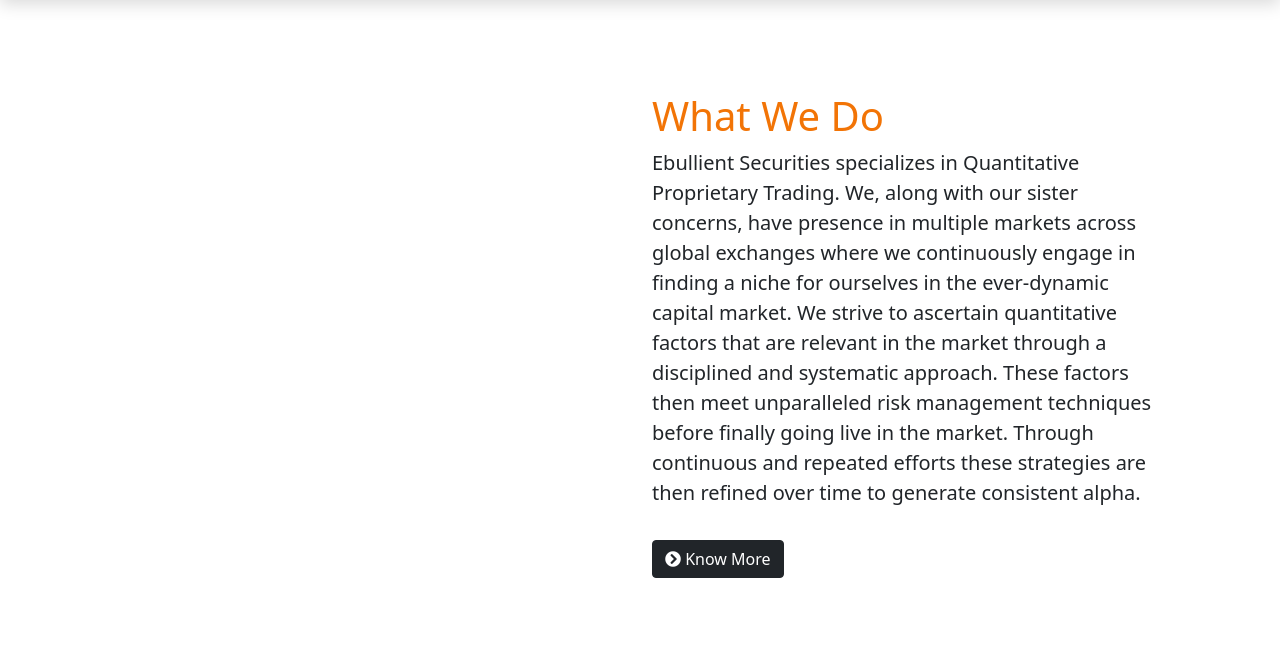
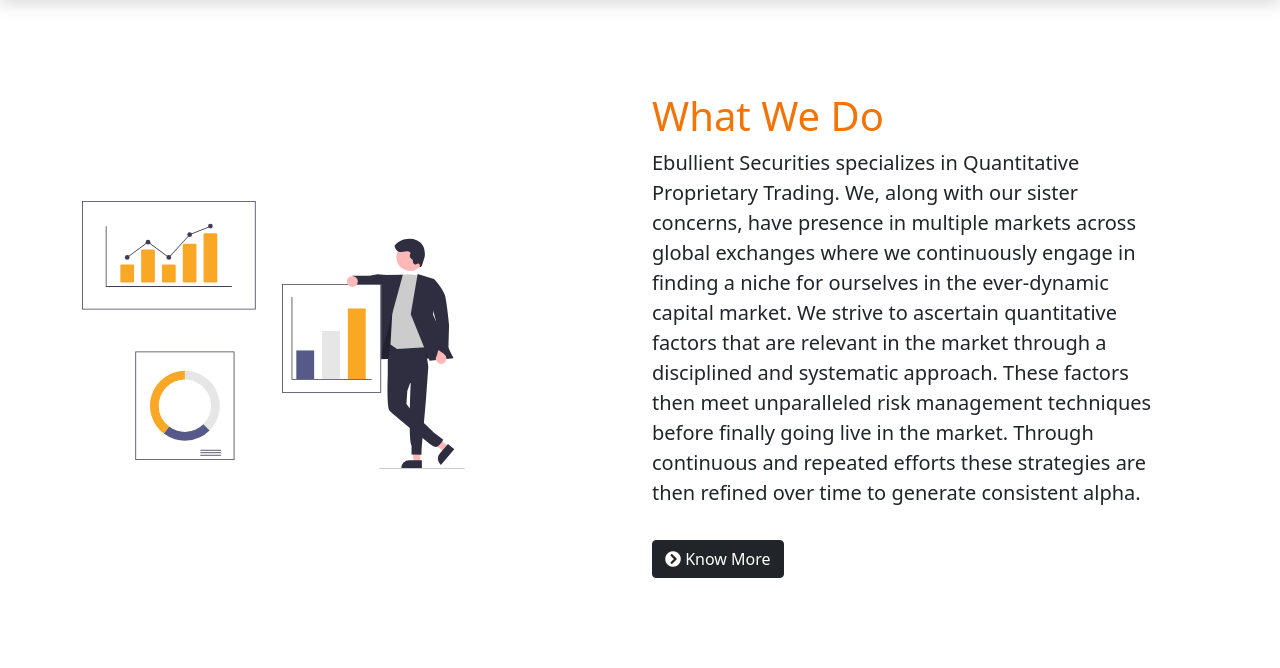
Before and after one commit to SumitMahar/Ebl-Quiz-App, a Django app: page /about/ in a window 1280 px wide. Shown: the part 314-982 px from the top of the page. Run offline with Django 4.2, Linux system fonts and the light colour scheme; parts of the project's set-up code (start-up, migrations or seed data) failed here and were passed over; some libraries are stand-ins or nearby versions.

Commit message:
minor change

```diff
--- a/static/css/style.css
+++ b/static/css/style.css
@@ -4,7 +4,7 @@ body::before {
     height: 60px;
 }
 
-.shopping2 {
+.mh {
     max-height: 420px;
 }
 
--- a/templates/quizes/about.html
+++ b/templates/quizes/about.html
@@ -22,8 +22,7 @@ About
     <div class="container">
         <div class="row align-items-center justify-content-between">
             <div class="col-md">
-                <!-- <img src="{% static 'img/solutions.svg' %}" class="img-fluid w-75 shopping2" alt=""> -->
-
+                <img src="{% static 'img/solutions.svg' %}" class="img-fluid w-75 mh" alt="Ebl">
 
             </div>
             <div class="col-md p-5">
@@ -63,7 +62,7 @@ About
                 </a>
             </div>
             <div class="col-md">
-                <!-- <img src="{% static 'img/light_bulb.svg' %}" class="img-fluid" alt=""> -->
+                <!-- <img src="{% static 'img/light_bulb.svg' %}" class="img-fluid" alt="Our Principles"> -->
 
 
             </div>
@@ -76,7 +75,7 @@ About
     <div class="container">
         <div class="row align-items-center justify-content-between">
             <div class="col-md">
-                <!-- <img src="{% static 'img/Goal.svg' %}" class="img-fluid w-75 shopping2" alt=""> -->
+                <!-- <img src="{% static 'img/Goal.svg' %}" class="img-fluid w-75 shopping2" alt="Goals"> -->
 
 
             </div>
```
